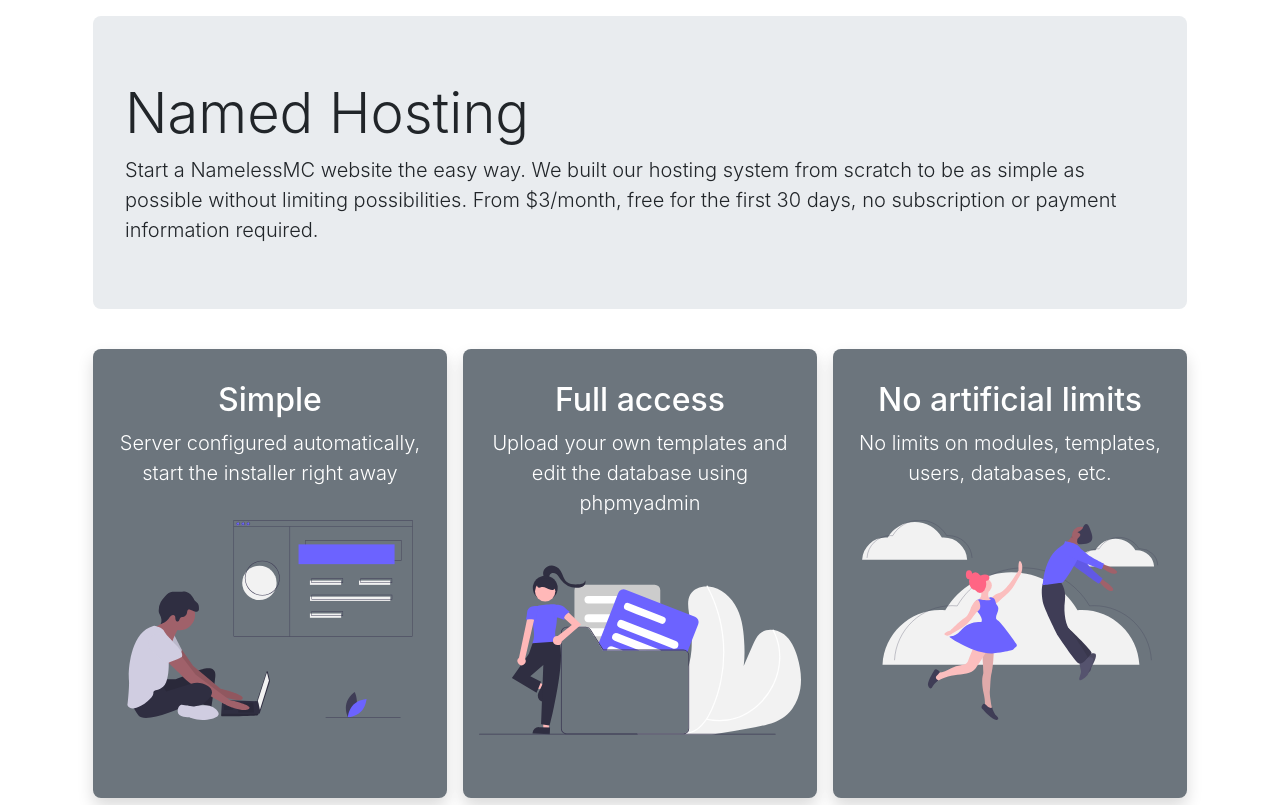
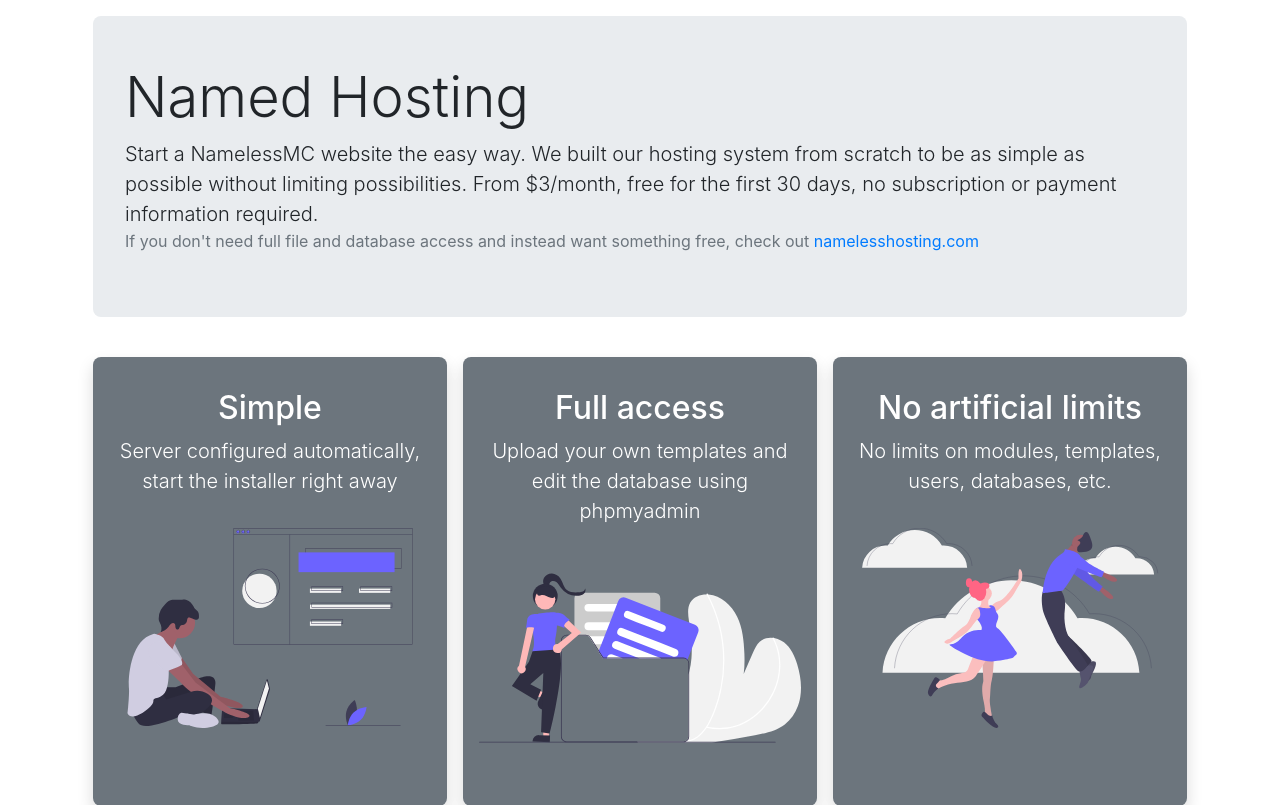
Before and after one commit to namelessmc-bot/namelessmc_hosting, a Django app: page / in a window 1280 px wide. Shown: the part 56-861 px from the top of the page. Run offline with Django 3.2, Linux system fonts and the light colour scheme; some libraries are stand-ins or nearby versions.

Commit message:
add link to namelesshosting

```diff
--- a/frontend/main/templates/main/index.html
+++ b/frontend/main/templates/main/index.html
@@ -3,11 +3,14 @@
 {% block content %}
 
 <main class="jumbotron mx-2">
-  <h1 class="display-4">Named Hosting</h1>
+  <h1 class="display-4 mt-n3">Named Hosting</h1>
   <span class="lead">Start a NamelessMC website the easy way. We built our hosting
   system from scratch to be as simple as possible without limiting possibilities.
   From $3/month, free for the first 30 days, no subscription or payment
-  information required.</span>
+  information required.</span><br>
+  <span class="text-muted">If you don't need full file and database access and
+  instead want something free, check out <a href="https://namelesshosting.com">
+  namelesshosting.com</a></span>
 </main>
 
 <section id="features">
```
